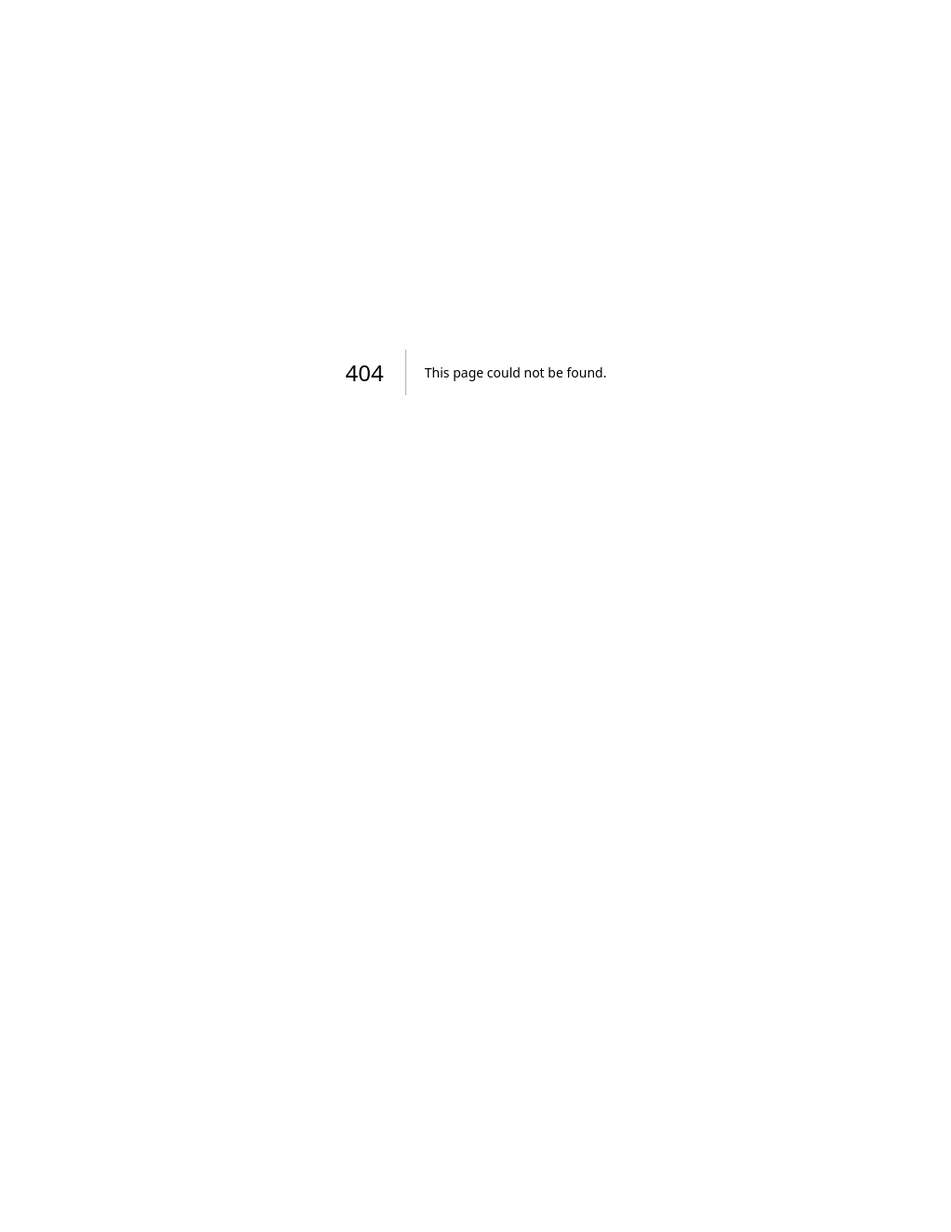
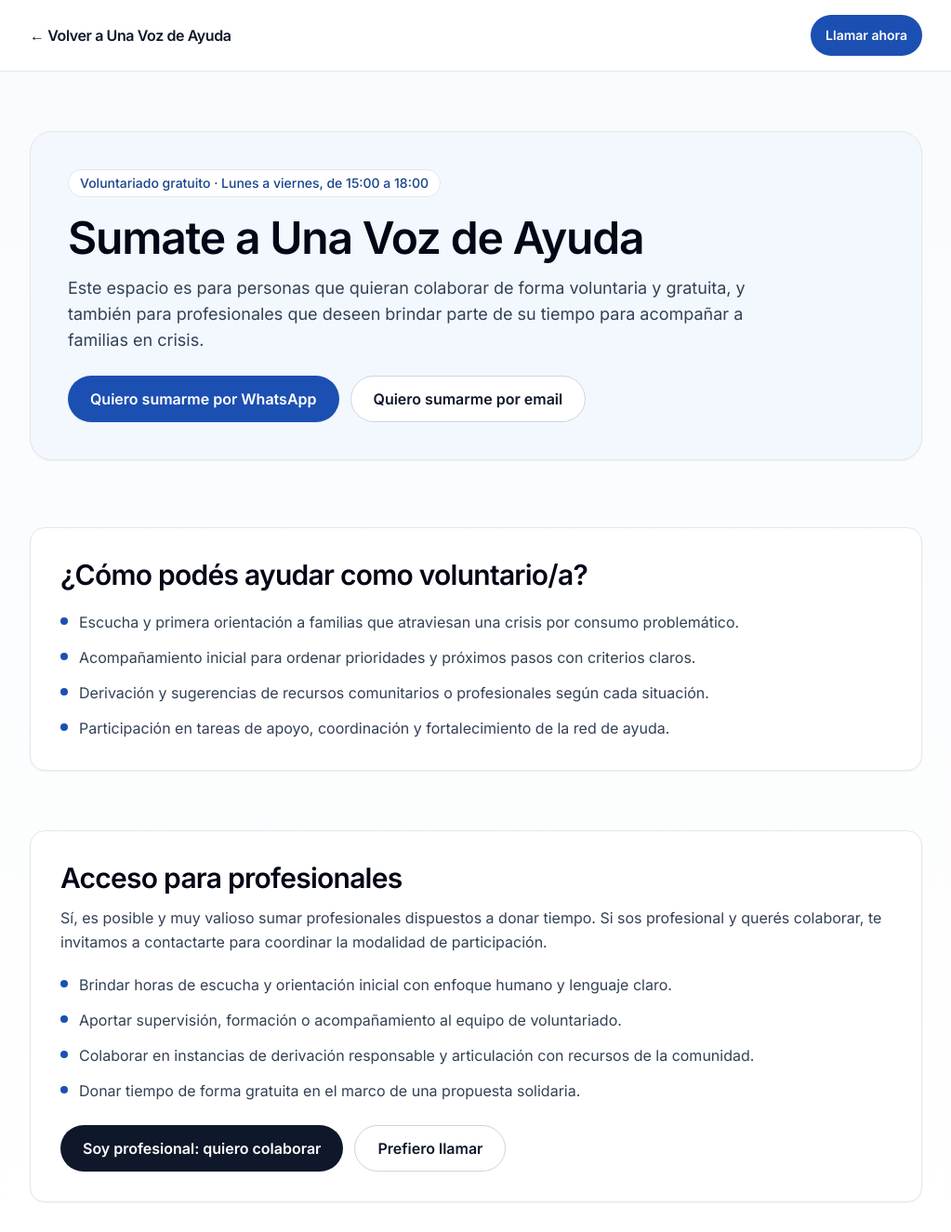
Before and after one commit to gastondiazweb-svg/appadicciones, a Next.js app: page /sumate in a window 1280 px wide. Before the commit this address had no page. Shown: the whole page at 93% size, without its empty margins (128-1151 px from the left). Before the commit the page ends 800 px from the top, so only its background shows below. Built offline with nearby package versions, Linux system fonts and the light colour scheme.

Commit message:
Crea página de voluntariado y enlaza CTA desde home

```diff
--- a/app/page.tsx
+++ b/app/page.tsx
@@ -2,6 +2,9 @@ const phoneDisplay = "+54 9 11 0000 0000";
 const phoneHref = "tel:+5491100000000";
 const whatsappHref = "https://wa.me/5491100000000";
 const hoursLabel = "Lunes a viernes, de 15:00 a 18:00";
+const volunteerHref = "/sumate";
+const professionalsHref = "/sumate#profesionales";
+
 
 const howItWorks = [
   {
@@ -34,7 +37,7 @@ const forWho = [
 ];
 
 const receive = [
-  "Explicación simple sobre la enfermedad y cómo impacta en todo el sistema familiar.",
+  "Explicación simple sobre la situación y cómo impacta en todo el sistema familiar.",
   "Herramientas para gestionar angustia, culpa, miedo e ira con más claridad.",
   "Guía para hablar con tu hijo o ser querido: qué decir y qué evitar.",
   "Conceptos clave en lenguaje humano: baja respuesta emocional, co-adicción y amor responsable.",
@@ -152,7 +155,7 @@ export default function HomePage() {
       <section className="mx-auto w-full max-w-6xl px-4 py-10 sm:px-6 sm:py-14 lg:px-8">
         <SectionTitle
           title="Para quién es"
-          subtitle="Para personas y familias que necesitan entender qué está pasando y cómo actuar con más cuidado."
+          subtitle="Para personas y familias que se encuentren inicialmente en crisis y necesitan una primera orientación."
         />
         <div className="mt-7 grid gap-4 sm:mt-8 md:grid-cols-3">
           {forWho.map((item) => (
@@ -183,8 +186,8 @@ export default function HomePage() {
         <div className="rounded-2xl border border-amber-200 bg-amber-50 p-5 shadow-sm sm:p-7">
           <h2 className="text-2xl font-semibold tracking-tight text-slate-950 sm:text-3xl">Qué NO es este espacio</h2>
           <p className="mt-3 text-base leading-relaxed text-slate-800">
-            No hacemos terapia individual ni grupal y no brindamos tratamiento. Esta llamada ofrece orientación inicial
-            y contención para ayudarte a decidir el siguiente paso con más criterio.
+            No hacemos diagnóstico, no hacemos terapia individual ni grupal y no brindamos tratamiento. Esta llamada
+            ofrece orientación inicial y contención para ayudarte a decidir el siguiente paso con más criterio.
           </p>
         </div>
       </section>
@@ -234,6 +237,21 @@ export default function HomePage() {
         </div>
       </section>
 
+      <section className="mx-auto w-full max-w-6xl px-4 py-10 sm:px-6 sm:py-14 lg:px-8">
+        <div className="rounded-3xl border border-brand-200 bg-brand-50 p-6 shadow-sm sm:p-10">
+          <h2 className="text-2xl font-semibold tracking-tight text-slate-950 sm:text-3xl">¿Querés sumarte para ayudar?</h2>
+          <p className="mt-3 max-w-3xl text-base leading-relaxed text-slate-700">
+            Si querés ser voluntario/a y aportar tu tiempo de forma gratuita, podés sumarte desde este acceso.
+            También habilitamos un enlace específico para profesionales que quieran brindar parte de su tiempo
+            para acompañar a familias en esta primera orientación.
+          </p>
+          <div className="mt-6 flex flex-col gap-3 sm:flex-row sm:flex-wrap">
+            <PrimaryButton href={volunteerHref}>Sumarme a Una Voz de Ayuda</PrimaryButton>
+            <SecondaryButton href={professionalsHref}>Soy profesional: quiero colaborar</SecondaryButton>
+          </div>
+        </div>
+      </section>
+
       <section id="cta-final" className="mx-auto w-full max-w-6xl px-4 pb-24 pt-10 sm:px-6 sm:pb-24 sm:pt-14 lg:px-8">
         <div className="rounded-3xl bg-slate-900 p-6 text-white shadow-lg sm:p-10">
           <h2 className="text-3xl font-semibold tracking-tight sm:text-4xl">Hacé hoy ese primer llamado.</h2>
--- /dev/null
+++ b/app/sumate/page.tsx
@@ -0,0 +1,117 @@
+const phoneHref = "tel:+5491100000000";
+const whatsappHref = "https://wa.me/5491100000000";
+const emailHref = "mailto:hola@unavozdeayuda.org?subject=Quiero%20sumarme%20como%20voluntario/a";
+const hoursLabel = "Lunes a viernes, de 15:00 a 18:00";
+
+const waysToHelp = [
+  "Escucha y primera orientación a familias que atraviesan una crisis por consumo problemático.",
+  "Acompañamiento inicial para ordenar prioridades y próximos pasos con criterios claros.",
+  "Derivación y sugerencias de recursos comunitarios o profesionales según cada situación.",
+  "Participación en tareas de apoyo, coordinación y fortalecimiento de la red de ayuda."
+];
+
+const professionalsCanHelp = [
+  "Brindar horas de escucha y orientación inicial con enfoque humano y lenguaje claro.",
+  "Aportar supervisión, formación o acompañamiento al equipo de voluntariado.",
+  "Colaborar en instancias de derivación responsable y articulación con recursos de la comunidad.",
+  "Donar tiempo de forma gratuita en el marco de una propuesta solidaria."
+];
+
+export default function SumatePage() {
+  return (
+    <main className="min-h-screen bg-gradient-to-b from-slate-50 to-white">
+      <header className="border-b border-slate-200 bg-white/90 backdrop-blur">
+        <div className="mx-auto flex w-full max-w-5xl items-center justify-between gap-3 px-4 py-4 sm:px-6 lg:px-8">
+          <a href="/" className="text-sm font-semibold tracking-tight text-slate-900 sm:text-base">
+            ← Volver a Una Voz de Ayuda
+          </a>
+          <a
+            href={phoneHref}
+            className="inline-flex min-h-11 items-center justify-center rounded-full bg-brand-600 px-4 py-2 text-sm font-semibold text-white shadow-sm transition hover:bg-brand-700"
+          >
+            Llamar ahora
+          </a>
+        </div>
+      </header>
+
+      <section className="mx-auto w-full max-w-5xl px-4 pb-10 pt-12 sm:px-6 lg:px-8 lg:pt-16">
+        <div className="rounded-3xl border border-brand-200 bg-brand-50 p-6 shadow-sm sm:p-10">
+          <p className="inline-flex rounded-full border border-brand-200 bg-white px-3 py-1 text-xs font-medium text-brand-700 sm:text-sm">
+            Voluntariado gratuito · {hoursLabel}
+          </p>
+          <h1 className="mt-5 text-3xl font-semibold tracking-tight text-slate-950 sm:text-5xl">
+            Sumate a Una Voz de Ayuda
+          </h1>
+          <p className="mt-4 max-w-3xl text-base leading-relaxed text-slate-700 sm:text-lg">
+            Este espacio es para personas que quieran colaborar de forma voluntaria y gratuita, y también para
+            profesionales que deseen brindar parte de su tiempo para acompañar a familias en crisis.
+          </p>
+          <div className="mt-6 flex flex-col gap-3 sm:flex-row sm:flex-wrap">
+            <a
+              href={whatsappHref}
+              target="_blank"
+              rel="noreferrer"
+              className="inline-flex min-h-12 items-center justify-center rounded-full bg-brand-600 px-6 py-3 text-base font-semibold text-white shadow-sm transition hover:bg-brand-700"
+            >
+              Quiero sumarme por WhatsApp
+            </a>
+            <a
+              href={emailHref}
+              className="inline-flex min-h-12 items-center justify-center rounded-full border border-slate-300 bg-white px-6 py-3 text-base font-semibold text-slate-900 transition hover:bg-slate-100"
+            >
+              Quiero sumarme por email
+            </a>
+          </div>
+        </div>
+      </section>
+
+      <section className="mx-auto w-full max-w-5xl px-4 py-8 sm:px-6 lg:px-8">
+        <div className="rounded-2xl border border-slate-200 bg-white p-6 shadow-sm sm:p-8">
+          <h2 className="text-2xl font-semibold tracking-tight text-slate-950 sm:text-3xl">¿Cómo podés ayudar como voluntario/a?</h2>
+          <ul className="mt-5 grid gap-3">
+            {waysToHelp.map((item) => (
+              <li key={item} className="flex gap-3 text-base leading-relaxed text-slate-700">
+                <span aria-hidden className="mt-2 h-2 w-2 shrink-0 rounded-full bg-brand-600" />
+                <span>{item}</span>
+              </li>
+            ))}
+          </ul>
+        </div>
+      </section>
+
+      <section id="profesionales" className="mx-auto w-full max-w-5xl px-4 py-8 sm:px-6 lg:px-8">
+        <div className="rounded-2xl border border-slate-200 bg-white p-6 shadow-sm sm:p-8">
+          <h2 className="text-2xl font-semibold tracking-tight text-slate-950 sm:text-3xl">Acceso para profesionales</h2>
+          <p className="mt-3 text-base leading-relaxed text-slate-700">
+            Sí, es posible y muy valioso sumar profesionales dispuestos a donar tiempo. Si sos profesional y querés
+            colaborar, te invitamos a contactarte para coordinar la modalidad de participación.
+          </p>
+          <ul className="mt-5 grid gap-3">
+            {professionalsCanHelp.map((item) => (
+              <li key={item} className="flex gap-3 text-base leading-relaxed text-slate-700">
+                <span aria-hidden className="mt-2 h-2 w-2 shrink-0 rounded-full bg-brand-600" />
+                <span>{item}</span>
+              </li>
+            ))}
+          </ul>
+          <div className="mt-6 flex flex-col gap-3 sm:flex-row sm:flex-wrap">
+            <a
+              href={whatsappHref}
+              target="_blank"
+              rel="noreferrer"
+              className="inline-flex min-h-12 items-center justify-center rounded-full bg-slate-900 px-6 py-3 text-base font-semibold text-white transition hover:bg-slate-800"
+            >
+              Soy profesional: quiero colaborar
+            </a>
+            <a
+              href={phoneHref}
+              className="inline-flex min-h-12 items-center justify-center rounded-full border border-slate-300 bg-white px-6 py-3 text-base font-semibold text-slate-900 transition hover:bg-slate-100"
+            >
+              Prefiero llamar
+            </a>
+          </div>
+        </div>
+      </section>
+    </main>
+  );
+}
```
